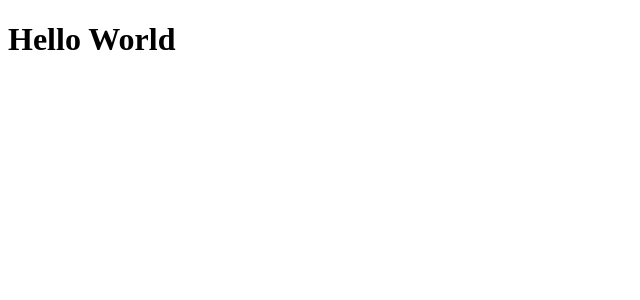
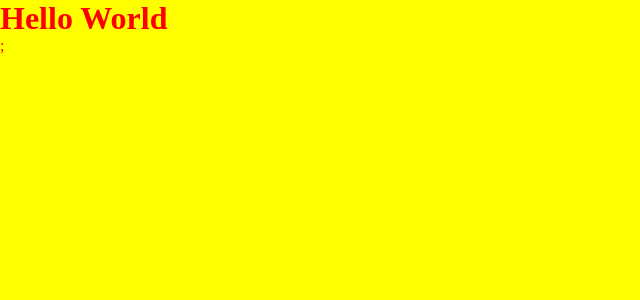
Before and after one commit to lazarok09/react-landing-page, a React (Create React App) app: page / in a window 1280 px wide. Shown: the top 300 px of the page, without its empty margins (0-640 px from the left). Built offline with nearby package versions, Linux system fonts and the light colour scheme.

Commit message:
primeiro passo com styled components

```diff
--- a/package.json
+++ b/package.json
@@ -9,6 +9,7 @@
     "react": "^17.0.2",
     "react-dom": "^17.0.2",
     "react-scripts": "4.0.3",
+    "styled-components": "^5.3.1",
     "web-vitals": "^1.0.1"
   },
   "scripts": {
--- a/src/index.js
+++ b/src/index.js
@@ -1,9 +1,11 @@
 import React from 'react';
 import ReactDOM from 'react-dom';
 import App from './templates/App/App';
+import { GlobalStyles } from './styles/global-styles';
 
 ReactDOM.render(
   <React.StrictMode>
+    <GlobalStyles />
     <App />
   </React.StrictMode>,
   document.getElementById('root'),
--- /dev/null
+++ b/src/styles/global-styles.js
@@ -0,0 +1,10 @@
+import { createGlobalStyle } from 'styled-components';
+export const GlobalStyles = createGlobalStyle`
+* {
+  margin: 0;
+  padding: 0;
+}
+body {
+  background: yellow;
+}
+`;
--- a/src/templates/App/App.css
+++ /dev/null
@@ -1,38 +0,0 @@
-.App {
-  text-align: center;
-}
-
-.App-logo {
-  height: 40vmin;
-  pointer-events: none;
-}
-
-@media (prefers-reduced-motion: no-preference) {
-  .App-logo {
-    animation: App-logo-spin infinite 20s linear;
-  }
-}
-
-.App-header {
-  background-color: #282c34;
-  min-height: 100vh;
-  display: flex;
-  flex-direction: column;
-  align-items: center;
-  justify-content: center;
-  font-size: calc(10px + 2vmin);
-  color: white;
-}
-
-.App-link {
-  color: #61dafb;
-}
-
-@keyframes App-logo-spin {
-  from {
-    transform: rotate(0deg);
-  }
-  to {
-    transform: rotate(360deg);
-  }
-}
--- a/src/templates/App/App.jsx
+++ b/src/templates/App/App.jsx
@@ -1,7 +1,12 @@
-import './App.css';
+import * as Styled from './styles';
 
 function App() {
-  return <h1>Hello World</h1>;
+  return (
+    // se mudar a prop muda a cor lá
+    <Styled.Wrapper color={'red'}>
+      <h1>Hello World</h1>;
+    </Styled.Wrapper>
+  );
 }
 
 export default App;
--- /dev/null
+++ b/src/templates/App/styles.js
@@ -0,0 +1,7 @@
+import styled, { css } from 'styled-components';
+
+export const Wrapper = styled.div`
+  ${(props) => css`
+    color: ${props.color};
+  `}
+`;
```
Also changed, not shown: 2 other files (tests, documents, lock files or other folders).
